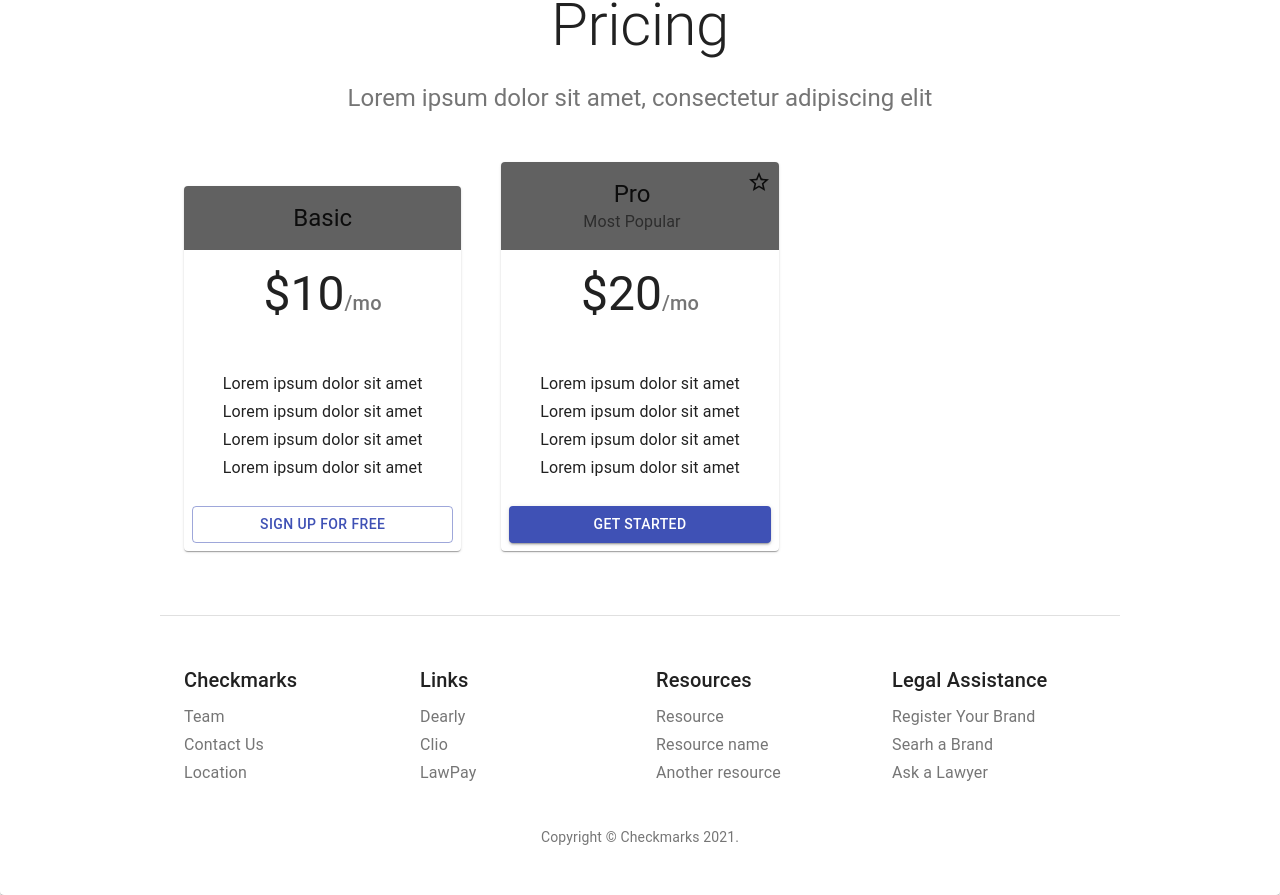
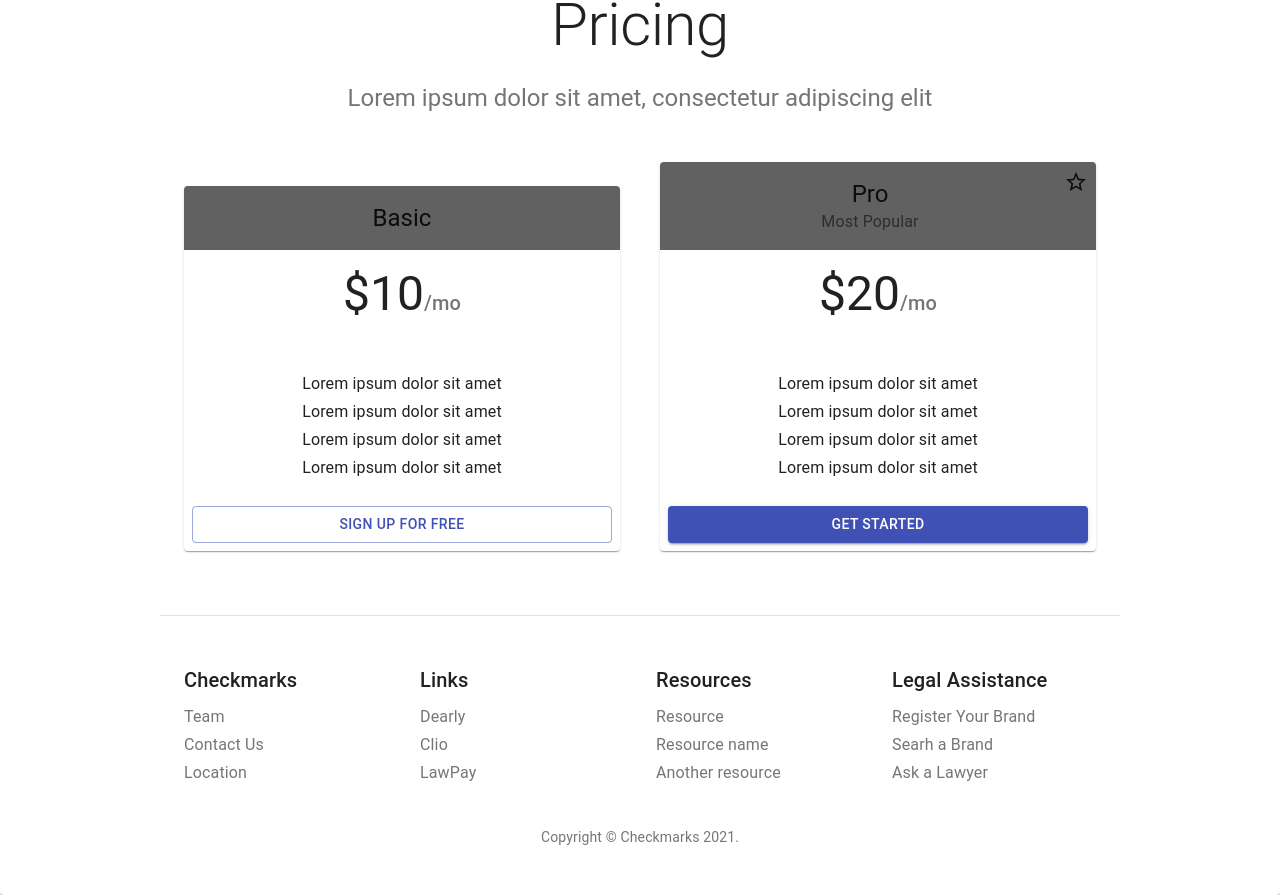
Before and after one commit to BCIT-SSD-2020-21/industry-project-checkmarks, a React (Create React App) app: page / in a window 1280 px wide. Shown: the part 2093-2988 px from the top of the page. Built offline with nearby package versions, Linux system fonts and the light colour scheme; no server answers.

Commit message:
update grid elements of the third tier; #143

```diff
--- a/src/components/LandingPage/Pricing.js
+++ b/src/components/LandingPage/Pricing.js
@@ -100,13 +100,12 @@ export default function Pricing() {
             <Container maxWidth="md" component="main">
                 <Grid container spacing={5} alignItems="flex-end">
                     {tiers.map((tier, index) => (
-                        // Enterprise card is full width at sm breakpoint
                         <Grid
                             item
                             key={index}
                             xs={12}
-                            sm={tier.title === 'Enterprise' ? 12 : 6}
-                            md={4}
+                            sm={6}
+                            md={6}
                         >
                             <Card>
                                 <CardHeader
```
